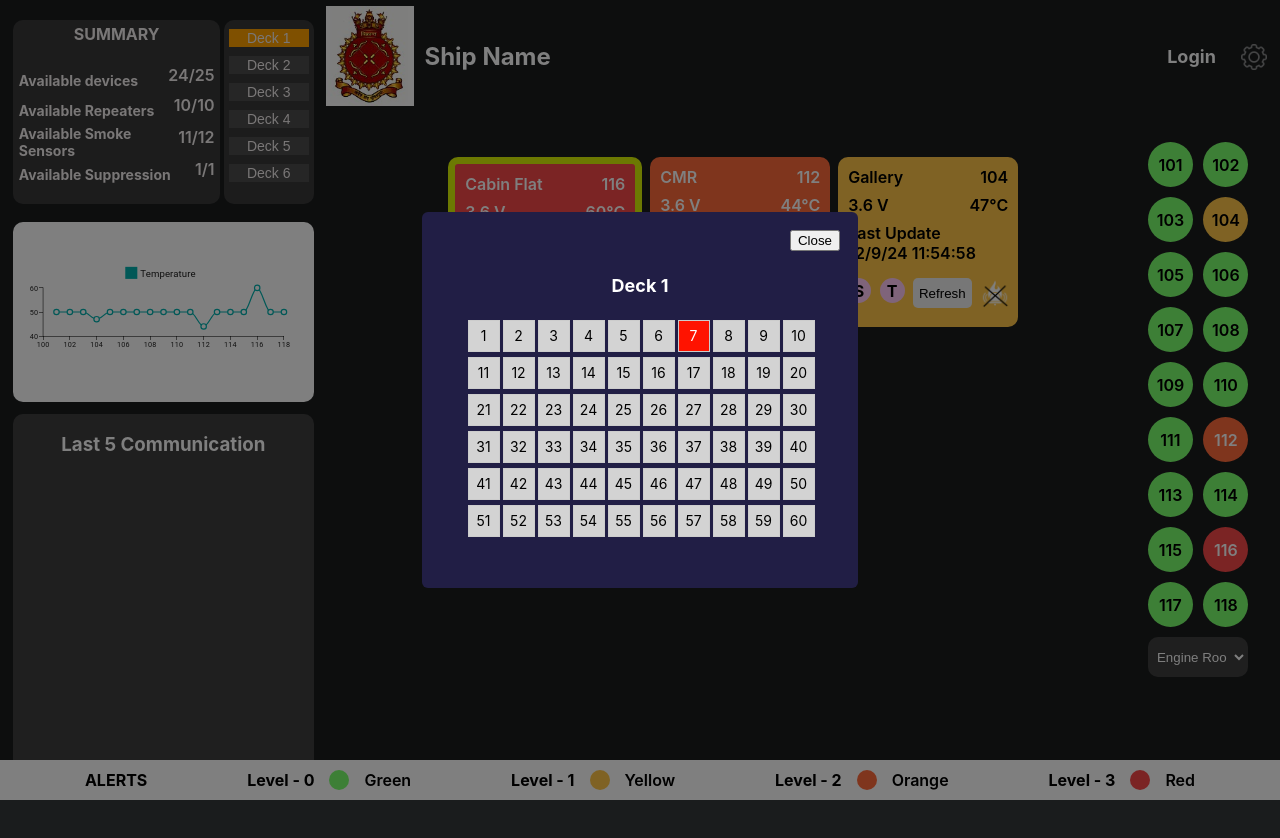
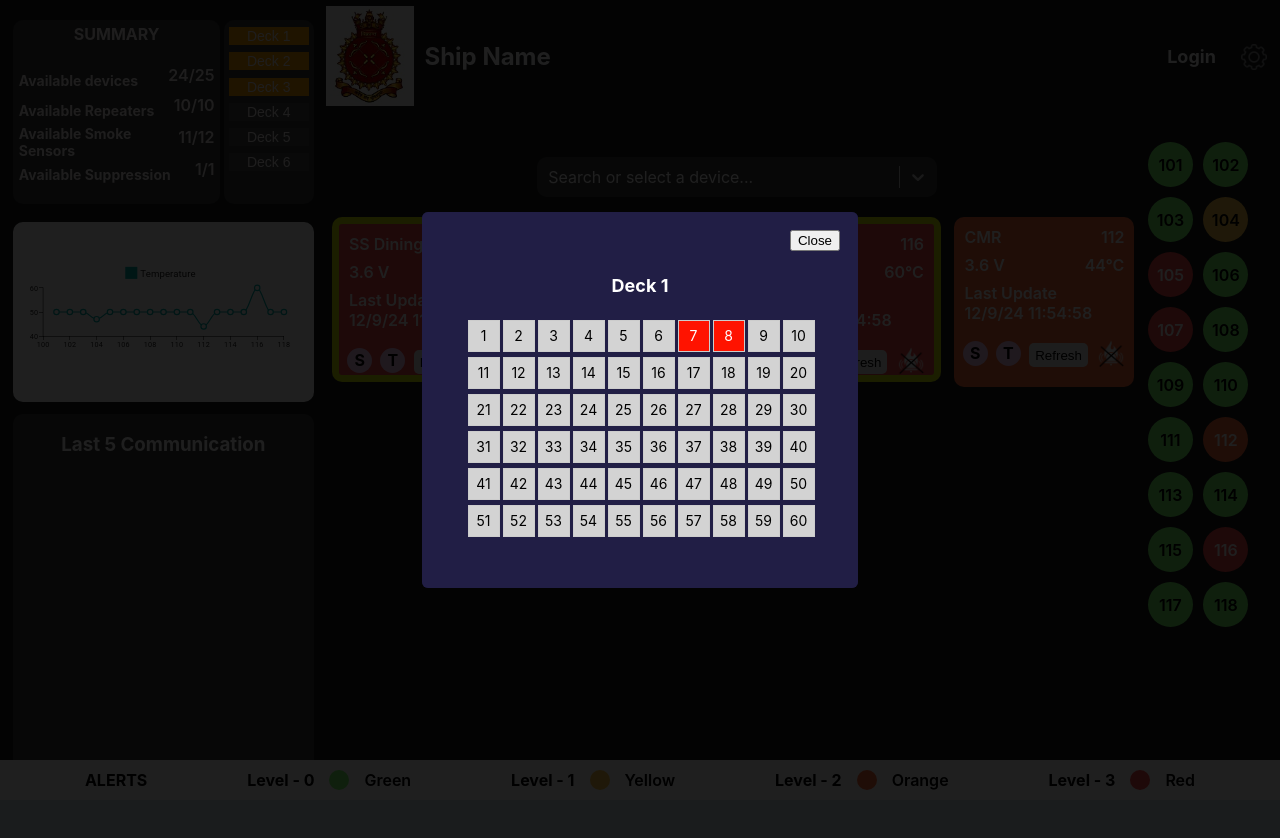
Before and after one commit to cee-diksha/fire_detection, a React (Create React App) app: page / in a window 1280 px wide. Both pictures are taken after a click on the button "Deck 1". Shown: the top 838 px of the page. Built offline with nearby package versions, Linux system fonts and the light colour scheme.

Commit message:
modified ui and minor issues fixed

```diff
--- a/package.json
+++ b/package.json
@@ -15,6 +15,7 @@
     "react-dom": "^18.3.1",
     "react-router-dom": "^6.26.2",
     "react-scripts": "5.0.1",
+    "react-select": "^5.8.1",
     "web-vitals": "^2.1.4"
   },
   "scripts": {
--- a/src/assets/info.js
+++ b/src/assets/info.js
@@ -1,20 +1,20 @@
 export const info = [
-    {id: 1, status: "success", tempSetpoint: 50, smokeSensor: true, triggeringDevice: true , axis: 'X-Y-Z', node_type: "sensor" ,node_name: "Engine Room", node_id: 101, bat_volt: 3.6, temp: "50", last_update: "12/9/24 11:54:58", isDeleted: false, deck: 1, compartment: 10},
-    {id: 2, status: "success", tempSetpoint: 50, smokeSensor: true, triggeringDevice: true , axis: 'X-Y-Z', node_type: "repeater" ,node_name: "GT Room", node_id: 102, bat_volt: 3.6, temp: "50", last_update: "12/9/24 13:14:18", isDeleted: false, deck: 2, compartment: 12},
-    {id: 3, status: "success", tempSetpoint: 50, smokeSensor: false, triggeringDevice: false , axis: 'X-Y-Z', node_type: "trigger unit" ,node_name: "Boiler Room", node_id: 103, bat_volt: 3.6, temp: "50", last_update: "12/9/24 15:24:08", isDeleted: false, deck: 3, compartment: 1},
-    {id: 4, status: "yellow", tempSetpoint: 50, smokeSensor: true, triggeringDevice: false , axis: 'X-Y-Z', node_type: "sensor" ,node_name: "Gallery", node_id: 104, bat_volt: 3.6, temp: "47", last_update: "12/9/24 11:54:58", isDeleted: false, deck: 4, compartment: 30},
-    {id: 5, status: "success", tempSetpoint: 50, smokeSensor: false, triggeringDevice: false , axis: 'X-Y-Z', node_type: "trigger unit" ,node_name: "SS Dining Hall", node_id: 105, bat_volt: 3.6, temp: "50", last_update: "12/9/24 11:54:58", isDeleted: false, deck: 3, compartment: 21},
-    {id: 6, status: "success", tempSetpoint: 50, smokeSensor: true, triggeringDevice: true , axis: 'X-Y-Z', node_type: "sensor" ,node_name: "VS Dining Hall", node_id: 106, bat_volt: 3.6, temp: "50", last_update: "12/9/24 11:54:58", isDeleted: false, deck: 5, compartment: 5},
-    {id: 7, status: "success", tempSetpoint: 50, smokeSensor: false, triggeringDevice: false , axis: 'X-Y-Z', node_type: "repeater" ,node_name: "Main Switch Board", node_id: 107, bat_volt: 3.6, temp: "50", last_update: "12/9/24 11:54:58", isDeleted: false, deck: 2, compartment: 6},
-    {id: 8, status: "success", tempSetpoint: 50, smokeSensor: false, triggeringDevice: true , axis: 'X-Y-Z', node_type: "sensor" ,node_name: "MCO", node_id: 108, bat_volt: 3.6, temp: "50", last_update: "12/9/24 11:54:58", isDeleted: false, deck: 1, compartment: 9},
-    {id: 9, status: "success", tempSetpoint: 50, smokeSensor: true, triggeringDevice: false , axis: 'X-Y-Z', node_type: "sensor" ,node_name: "Engg JS Mess", node_id: 109, bat_volt: 3.6, temp: "50", last_update: "12/9/24 11:54:58", isDeleted: false, deck: 6, compartment: 23},
-    {id: 10, status: "success", tempSetpoint: 50, smokeSensor: true, triggeringDevice: true , axis: 'X-Y-Z', node_type: "trigger unit" ,node_name: "Engg SS Mess", node_id: 110, bat_volt: 3.6, temp: "50", last_update: "12/9/24 11:54:58", isDeleted: false, deck: 1, compartment: 15},
-    {id: 11, status: "success", tempSetpoint: 50, smokeSensor: true, triggeringDevice: true , axis: 'X-Y-Z', node_type: "sensor" ,node_name: "Spare Gear Store", node_id: 111, bat_volt: 3.6, temp: "50", last_update: "12/9/24 11:54:58", isDeleted: false, deck: 4, compartment: 18},
-    {id: 12, status: "orange", tempSetpoint: 50, smokeSensor: false, triggeringDevice: true , axis: 'X-Y-Z', node_type: "repeater" ,node_name: "CMR", node_id: 112, bat_volt: 3.6, temp: "44", last_update: "12/9/24 11:54:58", isDeleted: false, deck: 2, compartment: 20},
-    {id: 13, status: "success", tempSetpoint: 50, smokeSensor: true, triggeringDevice: false , axis: 'X-Y-Z', node_type: "trigger unit" ,node_name: "AC Compartment", node_id: 113, bat_volt: 3.6, temp: "50", last_update: "12/9/24 11:54:58", isDeleted: false, deck: 4, compartment: 34},
-    {id: 14, status: "success", tempSetpoint: 50, smokeSensor: false, triggeringDevice: true , axis: 'X-Y-Z', node_type: "sensor" ,node_name: "ASP", node_id: 114, bat_volt: 3.6, temp: "50", last_update: "12/9/24 11:54:58", isDeleted: false, deck: 5, compartment: 23},
-    {id: 15, status: "success", tempSetpoint: 50, smokeSensor: false, triggeringDevice: false , axis: 'X-Y-Z', node_type: "repeater" ,node_name: "Pump Room", node_id: 115, bat_volt: 3.6, temp: "50", last_update: "12/9/24 11:54:58", isDeleted: false, deck: 3, compartment: 19},
-    {id: 16, status: "danger", tempSetpoint: 50, smokeSensor: true, triggeringDevice: true , axis: 'X-Y-Z', node_type: "repeater" ,node_name: "Cabin Flat", node_id: 116, bat_volt: 3.6, temp: "60", last_update: "12/9/24 11:54:58", isDeleted: false, deck: 1, compartment: 7},
-    {id: 17, status: "success", tempSetpoint: 50, smokeSensor: false, triggeringDevice: true , axis: 'X-Y-Z', node_type: "trigger unit" ,node_name: "Fwd JS Mess", node_id: 117, bat_volt: 3.6, temp: "50", last_update: "12/9/24 11:54:58", isDeleted: false, deck: 1, compartment: 8},
-    {id: 18, status: "success", tempSetpoint: 50, smokeSensor: true, triggeringDevice: false , axis: 'X-Y-Z', node_type: "sensor" ,node_name: "Fwd SS Mess", node_id: 118, bat_volt: 3.6, temp: "50", last_update: "12/9/24 11:54:58", isDeleted: false, deck: 5, compartment: 11}
+    {id: 1, status: "success", tempSetpoint: 50, smokeSensor: true, triggeringDevice: true , axis: 'X-Y-Z', node_type: "sensor" ,node_name: "Engine Room", node_id: 101, bat_volt: 3.6, temp: "50", last_update: "12/9/24 11:54:58", isDeleted: false, deck: 1, compartment: [1]},
+    {id: 2, status: "success", tempSetpoint: 50, smokeSensor: true, triggeringDevice: true , axis: 'X-Y-Z', node_type: "repeater" ,node_name: "GT Room", node_id: 102, bat_volt: 3.6, temp: "50", last_update: "12/9/24 13:14:18", isDeleted: false, deck: 2, compartment: [1]},
+    {id: 3, status: "success", tempSetpoint: 50, smokeSensor: false, triggeringDevice: false , axis: 'X-Y-Z', node_type: "trigger unit" ,node_name: "Boiler Room", node_id: 103, bat_volt: 3.6, temp: "50", last_update: "12/9/24 15:24:08", isDeleted: false, deck: 3, compartment: [1]},
+    {id: 4, status: "yellow", tempSetpoint: 50, smokeSensor: true, triggeringDevice: false , axis: 'X-Y-Z', node_type: "sensor" ,node_name: "Gallery", node_id: 104, bat_volt: 3.6, temp: "47", last_update: "12/9/24 11:54:58", isDeleted: false, deck: 4, compartment: [3]},
+    {id: 5, status: "danger", tempSetpoint: 50, smokeSensor: false, triggeringDevice: false , axis: 'X-Y-Z', node_type: "trigger unit" ,node_name: "SS Dining Hall", node_id: 105, bat_volt: 3.6, temp: "50", last_update: "12/9/24 11:54:58", isDeleted: false, deck: 3, compartment: [7, 17]},
+    {id: 6, status: "success", tempSetpoint: 50, smokeSensor: true, triggeringDevice: true , axis: 'X-Y-Z', node_type: "sensor" ,node_name: "VS Dining Hall", node_id: 106, bat_volt: 3.6, temp: "50", last_update: "12/9/24 11:54:58", isDeleted: false, deck: 5, compartment: [5]},
+    {id: 7, status: "danger", tempSetpoint: 50, smokeSensor: false, triggeringDevice: false , axis: 'X-Y-Z', node_type: "repeater" ,node_name: "Main Switch Board", node_id: 107, bat_volt: 3.6, temp: "50", last_update: "12/9/24 11:54:58", isDeleted: false, deck: 2, compartment: [6]},
+    {id: 8, status: "success", tempSetpoint: 50, smokeSensor: false, triggeringDevice: true , axis: 'X-Y-Z', node_type: "sensor" ,node_name: "MCO", node_id: 108, bat_volt: 3.6, temp: "50", last_update: "12/9/24 11:54:58", isDeleted: false, deck: 1, compartment: [9]},
+    {id: 9, status: "success", tempSetpoint: 50, smokeSensor: true, triggeringDevice: false , axis: 'X-Y-Z', node_type: "sensor" ,node_name: "Engg JS Mess", node_id: 109, bat_volt: 3.6, temp: "50", last_update: "12/9/24 11:54:58", isDeleted: false, deck: 6, compartment: [2]},
+    {id: 10, status: "success", tempSetpoint: 50, smokeSensor: true, triggeringDevice: true , axis: 'X-Y-Z', node_type: "trigger unit" ,node_name: "Engg SS Mess", node_id: 110, bat_volt: 3.6, temp: "50", last_update: "12/9/24 11:54:58", isDeleted: false, deck: 1, compartment: [1]},
+    {id: 11, status: "success", tempSetpoint: 50, smokeSensor: true, triggeringDevice: true , axis: 'X-Y-Z', node_type: "sensor" ,node_name: "Spare Gear Store", node_id: 111, bat_volt: 3.6, temp: "50", last_update: "12/9/24 11:54:58", isDeleted: false, deck: 4, compartment: [1]},
+    {id: 12, status: "orange", tempSetpoint: 50, smokeSensor: false, triggeringDevice: true , axis: 'X-Y-Z', node_type: "repeater" ,node_name: "CMR", node_id: 112, bat_volt: 3.6, temp: "44", last_update: "12/9/24 11:54:58", isDeleted: false, deck: 2, compartment: [2]},
+    {id: 13, status: "success", tempSetpoint: 50, smokeSensor: true, triggeringDevice: false , axis: 'X-Y-Z', node_type: "trigger unit" ,node_name: "AC Compartment", node_id: 113, bat_volt: 3.6, temp: "50", last_update: "12/9/24 11:54:58", isDeleted: false, deck: 4, compartment: [3]},
+    {id: 14, status: "success", tempSetpoint: 50, smokeSensor: false, triggeringDevice: true , axis: 'X-Y-Z', node_type: "sensor" ,node_name: "ASP", node_id: 114, bat_volt: 3.6, temp: "50", last_update: "12/9/24 11:54:58", isDeleted: false, deck: 5, compartment: [2]},
+    {id: 15, status: "success", tempSetpoint: 50, smokeSensor: false, triggeringDevice: false , axis: 'X-Y-Z', node_type: "repeater" ,node_name: "Pump Room", node_id: 115, bat_volt: 3.6, temp: "50", last_update: "12/9/24 11:54:58", isDeleted: false, deck: 3, compartment: [1]},
+    {id: 16, status: "danger", tempSetpoint: 50, smokeSensor: true, triggeringDevice: true , axis: 'X-Y-Z', node_type: "repeater" ,node_name: "Cabin Flat", node_id: 116, bat_volt: 3.6, temp: "60", last_update: "12/9/24 11:54:58", isDeleted: false, deck: 1, compartment: [7, 8]},
+    {id: 17, status: "success", tempSetpoint: 50, smokeSensor: false, triggeringDevice: true , axis: 'X-Y-Z', node_type: "trigger unit" ,node_name: "Fwd JS Mess", node_id: 117, bat_volt: 3.6, temp: "50", last_update: "12/9/24 11:54:58", isDeleted: false, deck: 1, compartment: [8]},
+    {id: 18, status: "success", tempSetpoint: 50, smokeSensor: true, triggeringDevice: false , axis: 'X-Y-Z', node_type: "sensor" ,node_name: "Fwd SS Mess", node_id: 118, bat_volt: 3.6, temp: "50", last_update: "12/9/24 11:54:58", isDeleted: false, deck: 5, compartment: [11]}
 ]
--- a/src/components/Card.js
+++ b/src/components/Card.js
@@ -4,6 +4,17 @@ import stopalarm from "../assets/stop_alarm.png"
 
 const Card = ({item}) => {
     const {status, node_name, node_id, bat_volt, temp, last_update, isDeleted} = item
+
+    const handleRefresh = (event) => {
+      event.preventDefault()
+      event.stopPropagation()
+    }
+
+    const handleStopAlarm =  (event) => {
+      event.preventDefault()
+      event.stopPropagation()
+    }
+
   return (
     <div className={`${status === "danger" ? "blinking-border" : "card-wrapper"}`} style={{backgroundColor: `${isDeleted ? "#D0D0D0" : status === "success" ? "#7BFF6D" : status === "yellow" ? "#FFC648" : status === "orange" ? "#FF6B3B" : "#F84848"}`, color: `${isDeleted ? "#000000" : (status === "yellow" || status === "success") ? "#000" : "#fff"}`}}>
       <div className='card-details'>
@@ -21,8 +32,8 @@ const Card = ({item}) => {
       <div className='card-details-circles'>
           <div id="card-details-circle1">S</div>
           <div id="card-details-circle2">T</div>
-          <button id="refresh">Refresh</button>
-          <img src={stopalarm} alt="stop-alarm" style={{height: "30px", cursor: "pointer"}}/>
+          <button id="refresh" onClick={handleRefresh}>Refresh</button>
+          <img src={stopalarm} alt="stop-alarm" onClick={handleStopAlarm} style={{height: "30px", cursor: "pointer"}}/>
         </div>
     </div>
   )
--- a/src/components/CardModal.js
+++ b/src/components/CardModal.js
@@ -21,18 +21,32 @@ const CardModal = ({open, handleClose, option }) => {
         setCardData(deviceInfo)
     }, [deviceInfo])
 
+    const handleRefresh = (event) => {
+        event.preventDefault()
+        event.stopPropagation()
+      }
+
+      const handleStopAlarm =  (event) => {
+        event.preventDefault()
+        event.stopPropagation()
+      }
+
   return (
     <>
       <Modal
             className='popup-modal'
             open={open}
-            onClose={() => handleClose(false)}
+            onClose={(e) => handleClose(false)}
             aria-labelledby="modal-modal-title"
             aria-describedby="modal-modal-description"
             >
             <div className='status-card-modal' style={{cursor: "pointer"}}>
-                <button onClick={() => handleClose(false)}>Close</button>
-            {specificData && <div className={`${specificData.status === "danger" ? "blinking-border" : "card-wrapper"}`} style={{backgroundColor: `${specificData.status === "success" ? "#7BFF6D" : specificData.status === "yellow" ? "#FFC648" : specificData.status === "orange" ? "#FF6B3B" : "#F84848"}`, color: `${(specificData.status === "yellow" || specificData.status ==="success") ? "#000" : "#fff"}`}}>
+                <button onClick={(e) => {
+                    handleClose(false)
+                    e.preventDefault()
+                    e.stopPropagation()
+                }}>Close</button>
+            {specificData && <div className={`${specificData.status === "danger" ? "blinking-border" : "card-wrapper"}`} style={{ height: "180px", width: "200px", backgroundColor: `${specificData.status === "success" ? "#7BFF6D" : specificData.status === "yellow" ? "#FFC648" : specificData.status === "orange" ? "#FF6B3B" : "#F84848"}`, color: `${(specificData.status === "yellow" || specificData.status ==="success") ? "#000" : "#fff"}`}}>
                 <div className='card-details'>
                     <div className='card-details-combined'>
                         <div id="card-details-span1">{specificData.node_name} </div>
@@ -46,10 +60,10 @@ const CardModal = ({open, handleClose, option }) => {
                     <div id="card-details-span2">{specificData.last_update}</div>
                 </div>
                 <div className='card-details-circles'>
-                    <div id="card-details-circle1">S</div>
+                    <div id="card-details-circle1"  style={{margin: "0 6px"}}>S</div>
                     <div id="card-details-circle2">T</div>
-                    <button id="refresh">Refresh</button>
-                    <img src={stopalarm} alt="stop-alarm" style={{height: "30px", cursor: "pointer"}}/>
+                    <button id="refresh" onClick={handleRefresh}>Refresh</button>
+                    <img src={stopalarm} onClick={handleStopAlarm} style={{margin: "0 4px", height: "30px", cursor: "pointer"}} alt="stop-alarm" />
                 </div>
                 </div>}
             </div>
--- a/src/components/DeckCard.js
+++ b/src/components/DeckCard.js
@@ -8,11 +8,10 @@ const DeckCard = () => {
     const {deviceInfo} = useContext(MainContext)
     const [cardData, setCardData] = useState(deviceInfo)
     const [showModal, setShowModal] = useState(false)
-    const [deck, setDeck] = useState(null)
-    const [compartment, setCompartment] = useState(null)
+    const danger = cardData.filter(item => item.status === "danger")
+    const [deck, setDeck] = useState(danger)
     const [deckNo, setDeckNo] = useState(null)
     const totalDecks = 6
-    const danger = cardData.filter(item => item.status === "danger")
 
     const handleBtnClick = (deckNo) => {
       setShowModal(true)
@@ -20,20 +19,24 @@ const DeckCard = () => {
     }
 
     useEffect(() => {
-        setDeck(danger[0].deck)
-        console.log(danger[0].deck, "danger[0].deck")
-        setCompartment(danger[0].compartment)
+        setDeck(danger)
         setCardData(deviceInfo)
     }, [deviceInfo])
 
   return (
     <div className='deckcard'>
         {Array(totalDecks).fill().map((_, index) => {
+          console.log(deck, "deck check")
+          const dangerDeckNos = deck.map(item => item.deck)
           return(
-            <button className={`${index+1 === deck ? "alert" : "btnstyle"}`} onClick={ () => handleBtnClick((index+1))}>Deck {index+1}</button>
+            <button className={`${dangerDeckNos.includes(index+1)  ? "alert" : "btnstyle"}`} onClick={ () => handleBtnClick((index+1))}>Deck {index+1}</button>
           )
         })}
-        {showModal && <DeckModal open={true} handleClose={setShowModal} deck={deckNo} compartment={compartment} alertDeck={deck}/>}
+        {showModal && deck.map((item, index) =>{
+          return (
+            <DeckModal key= {index} open={true} handleClose={setShowModal} clickedDeck={deckNo} deckinfo = {deck}/>
+          )
+        })}
     </div>
   )
 }
--- a/src/components/DeckModal.js
+++ b/src/components/DeckModal.js
@@ -2,8 +2,8 @@ import { Modal } from '@mui/material'
 import React from 'react'
 import Grid from "./Grid.js"
 
-const DeckModal = ({open, handleClose, deck, compartment, alertDeck}) => {
-
+const DeckModal = ({open, handleClose, clickedDeck, deckinfo}) => {
+const alertdeck = deckinfo.filter(item => item.deck === clickedDeck)
   return (
     <div>
       <Modal
@@ -16,8 +16,8 @@ const DeckModal = ({open, handleClose, deck, compartment, alertDeck}) => {
 
             <div className='status-grid-modal' style={{cursor: "pointer"}}>
             <button className='close-btn' onClick={() => handleClose(false)}>Close</button>
-              <h4>Deck {deck}</h4>
-               {deck === alertDeck ? <Grid compartment={compartment} /> : <Grid compartment={null} />}
+              <h4>Deck {clickedDeck}</h4>
+               {alertdeck.length > 0 && <Grid compartment={alertdeck[0].compartment} /> }
             </div>
         </Modal>
     </div>
--- a/src/components/DropDown.js
+++ b/src/components/DropDown.js
@@ -1,6 +1,8 @@
 import React, { useState } from 'react'
 import CardModal from './CardModal'
 import { Link } from 'react-router-dom'
+import Select from 'react-select'
+
 
 const DropDown = ({cardData}) => {
   const [showModal, setShowModal] = useState(false)
@@ -10,18 +12,56 @@ const DropDown = ({cardData}) => {
         return {value: item.node_name, label: item.node_name, disabled: item.isDeleted}
     })
 
-    const handleClick = (e) => {
-      setOption(e.target.value)
+    const handleClick = (selectedOption) => {
+      setOption(selectedOption.value)
       setShowModal(true)
     }
   return (
-    <div>
-        <select style={{height: "40px", width: "100%",borderRadius: "10px", padding: "0 4px", backgroundColor: "#3F3F3F", color: "#ffffff", borderColor: "transparent"}} onChange={(e) => handleClick(e)}>
+    <div style={{width: "100%", display: "flex", alignItems: "center", justifyContent: "center"}}>
+        {/* <select style={{height: "40px", width: "50%",borderRadius: "10px", marginBottom: "18px", padding: "0 4px", backgroundColor: "#3F3F3F", color: "#ffffff", borderColor: "transparent"}} onChange={(e) => handleClick(e)}>
             {optionsData.map((item, index) => {
               console.log(item, item, "item.isDeleted")
                return <option key={index} value={item.value} disabled = {item.disabled ? true : false}>{item.label}</option>
             })}
-        </select>
+        </select> */}
+         <Select options={optionsData}
+        placeholder="Search or select a device..."
+        onChange={handleClick}
+        menuPortalTarget={document.body}
+        isSearchable={true}
+        styles={{
+        control: (baseStyles) => ({
+          ...baseStyles,
+          height: '40px',
+          width: '400px',
+          borderRadius: '10px',
+          backgroundColor: '#3F3F3F',
+          color: '#ffffff',
+          marginBottom: "20px",
+          borderColor: 'transparent',
+        }),
+        placeholder: (defaultStyles) => ({
+          ...defaultStyles,
+          color: '#ffffff',
+        }),
+        singleValue: (defaultStyles) => ({
+          ...defaultStyles,
+          color: '#ffffff',
+        }),
+        input: (defaultStyles) => ({
+          ...defaultStyles,
+          color: '#ffffff',
+        }),
+        menu: (defaultStyles) => ({
+          ...defaultStyles,
+          backgroundColor: '#3F3F3F',
+        }),
+        option: (defaultStyles, { isFocused }) => ({
+          ...defaultStyles,
+          backgroundColor: isFocused ? '#505050' : '#3F3F3F',
+          color: '#ffffff',
+        }),
+        }}/>
         {showModal && <Link className='link-style' to={`info/${option}`}><CardModal open={true} handleClose={setShowModal} option={option} /></Link>}
     </div>
   )
--- a/src/components/Grid.js
+++ b/src/components/Grid.js
@@ -2,11 +2,14 @@ import React, { useEffect, useState } from "react";
 import "./Grid-style.css";
 
 const Grid = ({compartment}) => {
-  const [highlightedId, setHighlightedId] = useState(null);
+  const [highlightedId, setHighlightedId] = useState(compartment);
+  console.log(compartment, "compartment check")
 
   useEffect(() => {
     setHighlightedId(compartment)
   }, [compartment])
+
+  console.log(highlightedId, "compart")
 
   const boxes = Array.from({ length: 60 }, (_, index) => index + 1);
 
@@ -17,7 +20,7 @@ const Grid = ({compartment}) => {
           <div
             key={boxId}
             id={`box-${boxId}`}
-            className={`box ${highlightedId === boxId ? "highlighted" : ""}`}
+            className={`box ${highlightedId.includes(boxId) ? "highlighted" : ""}`}
           >
             {boxId}
           </div>
--- a/src/components/comp-styles.css
+++ b/src/components/comp-styles.css
@@ -56,6 +56,7 @@
 .card-details-circles{
     margin-top: 15px;
     display: flex;
+    align-items: center;
     width: 100%;
     margin-right: auto;
     margin-left: auto;
@@ -66,6 +67,8 @@
     border: none;
     border-radius: 5px;
     cursor: pointer;
+    height: 24px;
+    margin-top: 4px;
     /* background-color: #3F3F3F; */
     /* color: #fff; */
 }
@@ -400,8 +403,8 @@ tbody tr:hover {
 
   .popup-modal{
     margin: auto;
-    height: 210px;
-    width: 200px;
+    height: 240px;
+    width: 300px;
     padding: 18px;
     border-radius: 6px;
     background-color: #433D8B;
--- a/src/pages/Dashboard.js
+++ b/src/pages/Dashboard.js
@@ -60,6 +60,7 @@ const Dashboard = () => {
                 <div className='dashboard-main-wrapper'>
                     {/* -------------------------------------------------------- */}
                     <div className='main-dashboard-wrapper'>
+                    <DropDown cardData={cardData} />
                     <div className='fixed-content'>
                         {console.log(cardData, "checking if updates")}
                             {cardData.map((item) => {
@@ -99,12 +100,14 @@ const Dashboard = () => {
                     <div className='dashboard-alerts'>
                     {cardData.map((item) => {
                         return (
-                            <Link className='link-style' to={`info/${item.node_name}`}><AlertCircle item={item} /></Link>
+                            <Link className='link-style' to={`info/${item.node_name}`}>
+                                <div className="hover-container">
+                                    <AlertCircle item={item} />
+                                    <div className="hover-text">{item.node_name}</div>
+                                </div>
+                            </Link>
                         )
                     })}
-                    <DropDown cardData={cardData} />
-                    </div>
-                    <div>
                     </div>
                 </div>
             </div>
--- a/src/styles.css
+++ b/src/styles.css
@@ -205,10 +205,11 @@ input {
     padding: 15px 0;
     width: 90%;
     display: flex;
+    flex-direction: column;
     overflow-y: hidden;
     flex-wrap: wrap;
     justify-content: space-evenly;
-    align-items: flex-start;
+    align-items: center;
     position: relative;
 }
 
@@ -328,3 +329,27 @@ input {
     width: 98%;
     display: flex;
 }
+
+.hover-container {
+    position: relative;
+    display: inline-block;
+  }
+
+  .hover-text {
+    visibility: hidden;
+    background-color: rgba(0, 0, 0, 0.7);
+    color: #fff;
+    text-align: center;
+    padding: 5px 10px;
+    border-radius: 4px;
+    position: absolute;
+    bottom: 120%;
+    left: 50%;
+    transform: translateX(-50%);
+    z-index: 1;
+    white-space: nowrap;
+  }
+
+  .hover-container:hover .hover-text {
+    visibility: visible;
+  }
```
Also changed, not shown: 1 other file (tests, documents, lock files or other folders).
